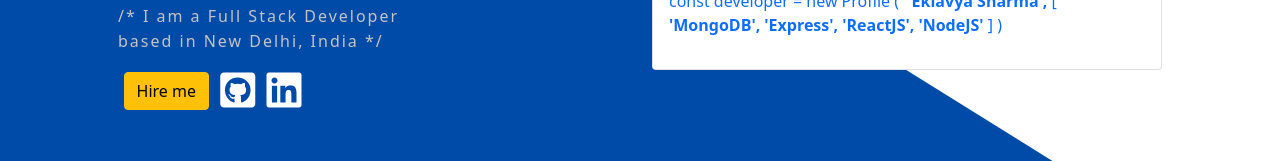
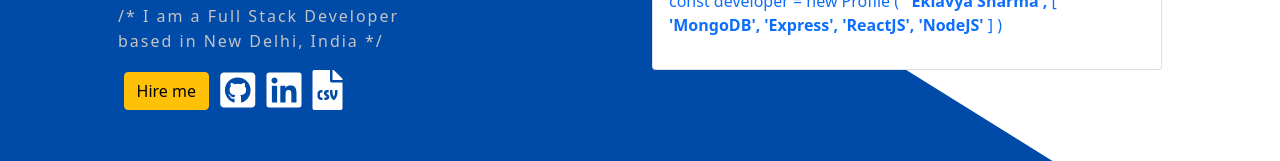
Before and after one commit to sharmaeklavya/ike-portfolio, a React (Create React App) app: page / in a window 1280 px wide. Shown: the part 331-492 px from the top of the page. Built offline with nearby package versions, Linux system fonts and the light colour scheme.

Commit message:
cv upload

```diff
--- a/src/App.js
+++ b/src/App.js
@@ -107,14 +107,14 @@ function App() {
                 >
                   <i className="fab fa-linkedin"></i>
                 </a>
-                {/* <a
-                  href="https://twitter.com/eklavyajs"
+                <a
+                  href="/eklavya_developer.pdf"
                   className="home-icon"
                   target="_blank"
                   rel="noreferrer"
                 >
-                  <i className="fab fa-twitter-square"></i>
-                </a> */}
+                  <i class="fas fa-file-csv"></i>
+                </a>
               </div>
             </div>
           </div>
```
Also changed, not shown: public/imgs/resume.svg (added), 1 other file (tests, documents, lock files or other folders).
